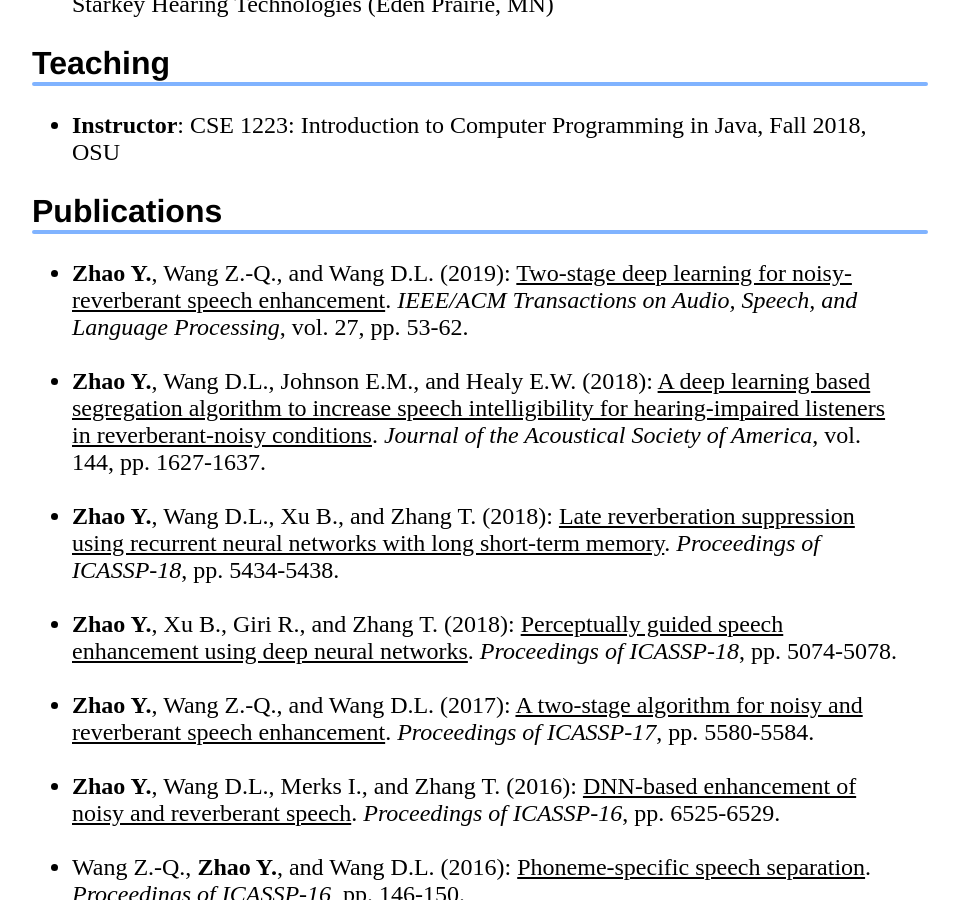
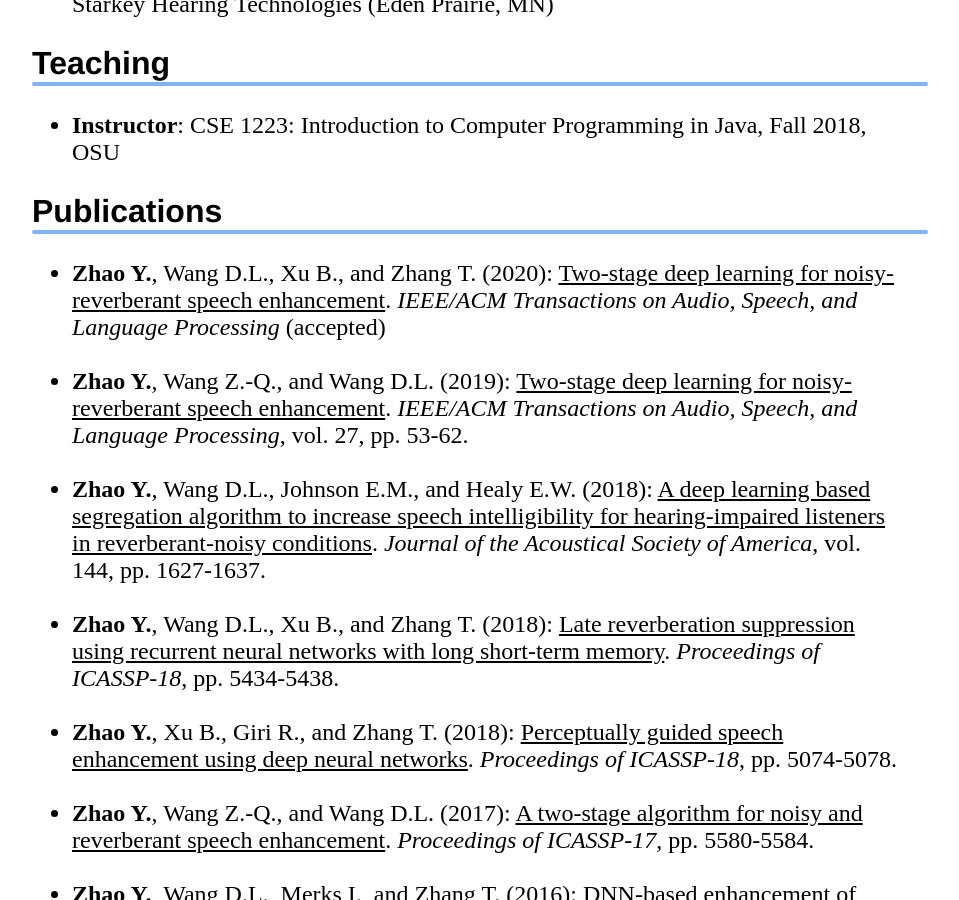
Before and after one commit to cliffzhao/cliffzhao.github.io, a Jekyll site: the page built from index.html, in a window 1280 px wide and 900 px high, scrolled down 983 px. Shown: the whole window, without its empty margins (160-1119 px from the left). Built offline with Jekyll 4.4.1, drawn with Linux system fonts in a browser that asks for light colours.

Commit message:
Update index.html

```diff
--- a/index.html
+++ b/index.html
@@ -49,6 +49,14 @@ title: Yan Zhao
 
     <h2>Publications</h2>
     <ul>
+
+    <li><strong>Zhao Y.</strong>, Wang D.L., Xu B., and Zhang T. (2020): <U>Two-stage deep learning for noisy-reverberant speech enhancement</U>.
+	    <cite>IEEE/ACM Transactions on Audio, Speech, and Language Processing</cite> (accepted)
+    <br>
+    <br>
+	    </li>
+
+
     <li><strong>Zhao Y.</strong>, Wang Z.-Q., and Wang D.L. (2019):
 	<a href="https://cliffzhao.github.io/Publications/ZWW.taslp19.pdf" target="_blank"><U>Two-stage deep learning for noisy-reverberant speech enhancement</U></a>.
 <cite>IEEE/ACM Transactions on Audio, Speech, and Language Processing</cite>, vol. 27, pp. 53-62.
```
